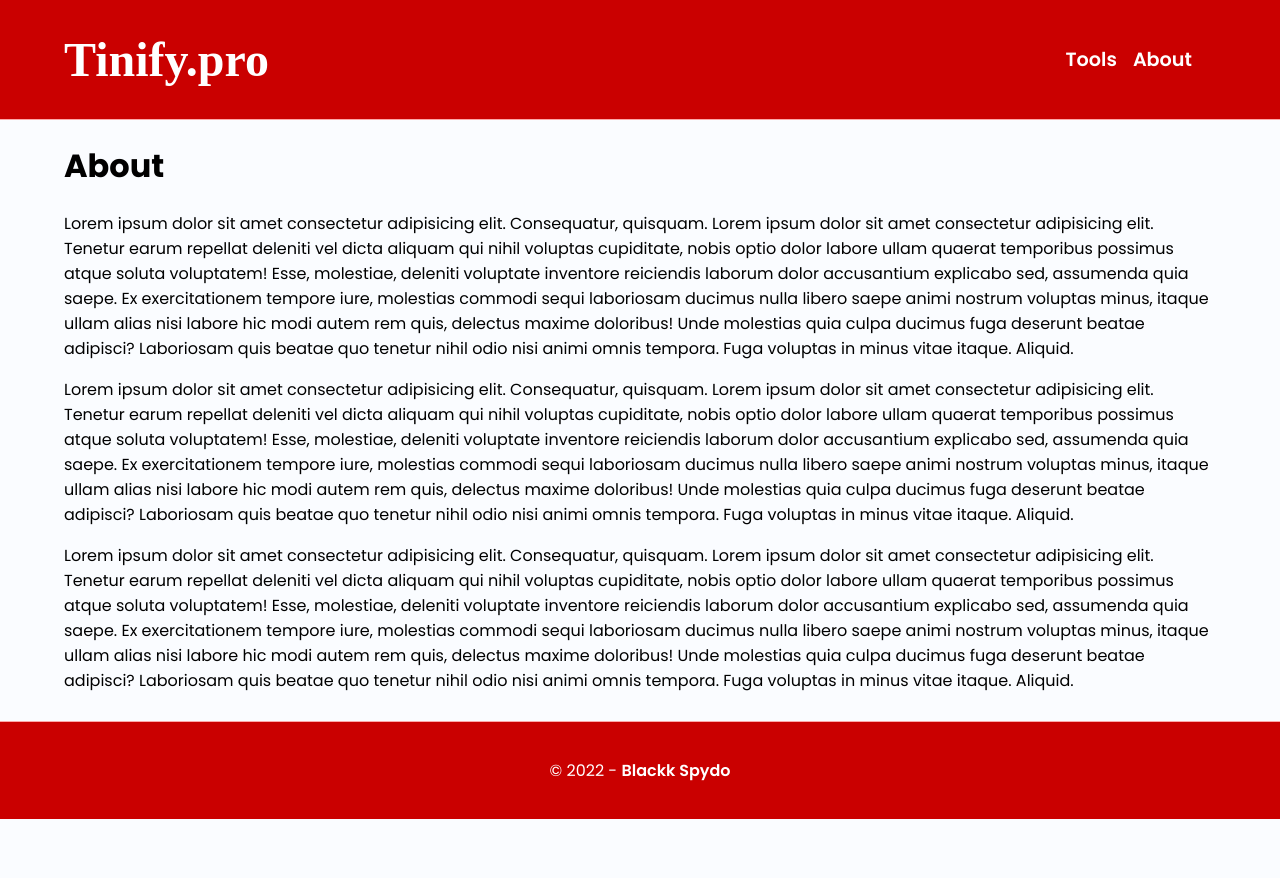
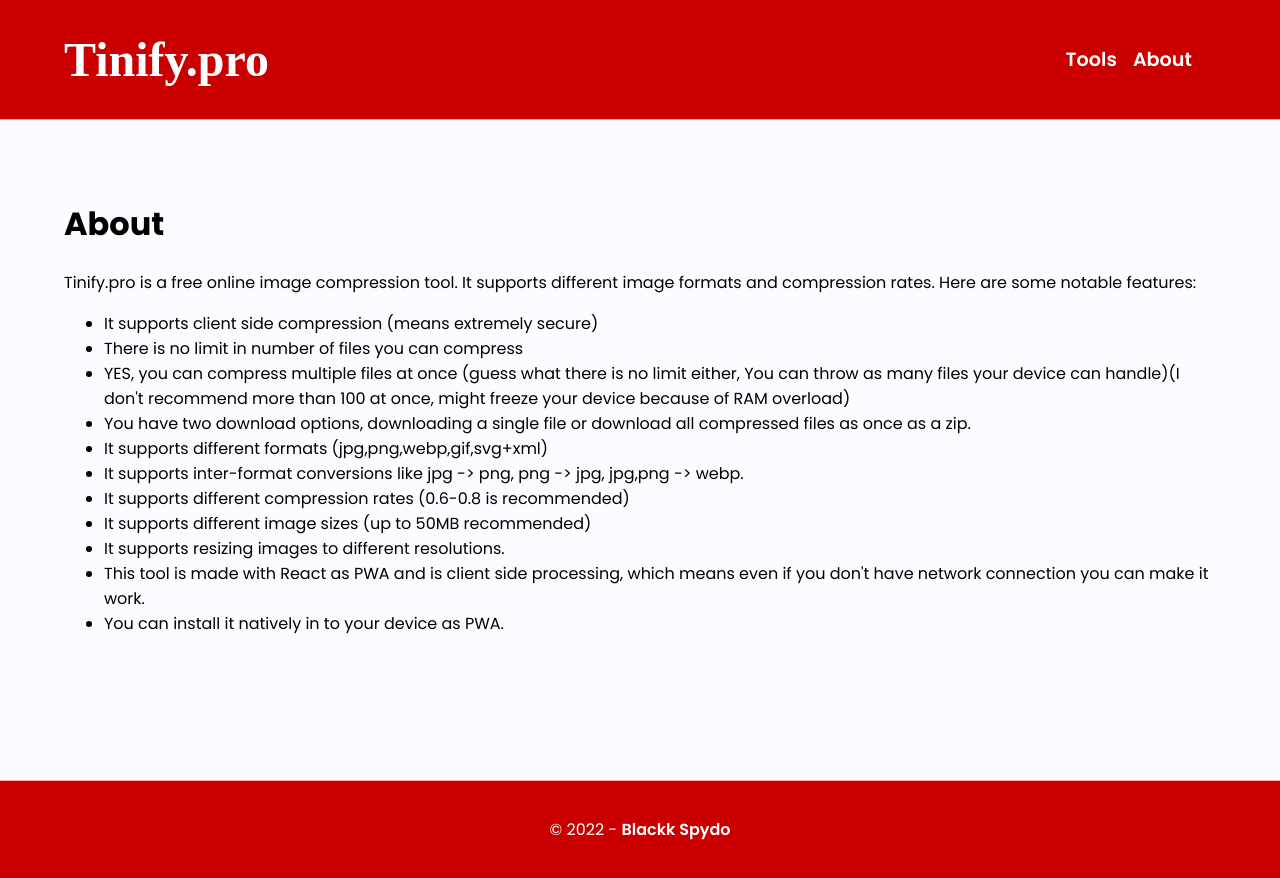
Before and after one commit to blackkspydo/tinify.pro, a React (Create React App) app: page /about in a window 1280 px wide. Before the commit the page ends 819 px from the top, so only its background shows below. Built offline with nearby package versions, Linux system fonts and the light colour scheme; no server answers; a web font is replaced by a local one.

Commit message:
added about page

```diff
--- a/src/components/About.tsx
+++ b/src/components/About.tsx
@@ -9,56 +9,56 @@
 				<h1>About</h1>
 
 				<p>
-					Lorem ipsum dolor sit amet consectetur adipisicing elit.
-					Consequatur, quisquam. Lorem ipsum dolor sit amet
-					consectetur adipisicing elit. Tenetur earum repellat
-					deleniti vel dicta aliquam qui nihil voluptas cupiditate,
-					nobis optio dolor labore ullam quaerat temporibus possimus
-					atque soluta voluptatem! Esse, molestiae, deleniti voluptate
-					inventore reiciendis laborum dolor accusantium explicabo
-					sed, assumenda quia saepe. Ex exercitationem tempore iure,
-					molestias commodi sequi laboriosam ducimus nulla libero
-					saepe animi nostrum voluptas minus, itaque ullam alias nisi
-					labore hic modi autem rem quis, delectus maxime doloribus!
-					Unde molestias quia culpa ducimus fuga deserunt beatae
-					adipisci? Laboriosam quis beatae quo tenetur nihil odio nisi
-					animi omnis tempora. Fuga voluptas in minus vitae itaque.
-					Aliquid.
+					Tinify.pro is a free online image compression tool. It
+					supports different image formats and compression rates. Here
+					are some notable features:
 				</p>
-				<p>
-					Lorem ipsum dolor sit amet consectetur adipisicing elit.
-					Consequatur, quisquam. Lorem ipsum dolor sit amet
-					consectetur adipisicing elit. Tenetur earum repellat
-					deleniti vel dicta aliquam qui nihil voluptas cupiditate,
-					nobis optio dolor labore ullam quaerat temporibus possimus
-					atque soluta voluptatem! Esse, molestiae, deleniti voluptate
-					inventore reiciendis laborum dolor accusantium explicabo
-					sed, assumenda quia saepe. Ex exercitationem tempore iure,
-					molestias commodi sequi laboriosam ducimus nulla libero
-					saepe animi nostrum voluptas minus, itaque ullam alias nisi
-					labore hic modi autem rem quis, delectus maxime doloribus!
-					Unde molestias quia culpa ducimus fuga deserunt beatae
-					adipisci? Laboriosam quis beatae quo tenetur nihil odio nisi
-					animi omnis tempora. Fuga voluptas in minus vitae itaque.
-					Aliquid.
-				</p>
-				<p>
-					Lorem ipsum dolor sit amet consectetur adipisicing elit.
-					Consequatur, quisquam. Lorem ipsum dolor sit amet
-					consectetur adipisicing elit. Tenetur earum repellat
-					deleniti vel dicta aliquam qui nihil voluptas cupiditate,
-					nobis optio dolor labore ullam quaerat temporibus possimus
-					atque soluta voluptatem! Esse, molestiae, deleniti voluptate
-					inventore reiciendis laborum dolor accusantium explicabo
-					sed, assumenda quia saepe. Ex exercitationem tempore iure,
-					molestias commodi sequi laboriosam ducimus nulla libero
-					saepe animi nostrum voluptas minus, itaque ullam alias nisi
-					labore hic modi autem rem quis, delectus maxime doloribus!
-					Unde molestias quia culpa ducimus fuga deserunt beatae
-					adipisci? Laboriosam quis beatae quo tenetur nihil odio nisi
-					animi omnis tempora. Fuga voluptas in minus vitae itaque.
-					Aliquid.
-				</p>
+				<ul>
+					<li>
+						It supports client side compression (means extremely
+						secure)
+					</li>
+					<li>
+						There is no limit in number of files you can compress
+					</li>
+					<li>
+						YES, you can compress multiple files at once (guess what
+						there is no limit either, You can throw as many files
+						your device can handle)(I don't recommend more than 100
+						at once, might freeze your device because of RAM
+						overload)
+					</li>
+					<li>
+						You have two download options, downloading a single file
+						or download all compressed files as once as a zip.
+					</li>
+					<li>
+						It supports different formats (jpg,png,webp,gif,svg+xml)
+					</li>
+					<li>
+						It supports inter-format conversions like jpg{" -> "}
+						png, png{" -> "}jpg, jpg,png{" -> "}webp.
+					</li>
+					<li>
+						It supports different compression rates (0.6-0.8 is
+						recommended)
+					</li>
+					<li>
+						It supports different image sizes (up to 50MB
+						recommended)
+					</li>
+					<li>
+						It supports resizing images to different resolutions.
+					</li>
+					<li>
+						This tool is made with React as PWA and is client side
+						processing, which means even if you don't have network
+						connection you can make it work.
+					</li>
+					<li>
+						You can install it natively in to your device as PWA.
+					</li>
+				</ul>
 			</div>
 		</Layout>
 	);
--- a/src/components/Header.module.scss
+++ b/src/components/Header.module.scss
@@ -53,7 +53,7 @@
 }
 .container {
 	max-width: 1300px;
-	margin: 0 auto;
+	margin: 5rem auto;
 	padding: 0 5%;
 	min-height: calc(100vh - 15rem);
 }
--- a/src/components/ImageCompressor.module.scss
+++ b/src/components/ImageCompressor.module.scss
@@ -332,11 +332,11 @@
 		}
 	}
 }
-@media screen and (max-width: 930px) {
-	.imagePreview {
-		// padding: 0 max(8%,1rem) 0 !important;
-	}
-}
+// @media screen and (max-width: 930px) {
+// 	.imagePreview {
+// 		// padding: 0 max(8%,1rem) 0 !important;
+// 	}
+// }
 @media screen and (max-width: 500px) {
 	.thumbnails {
 		width: 100px;
```
